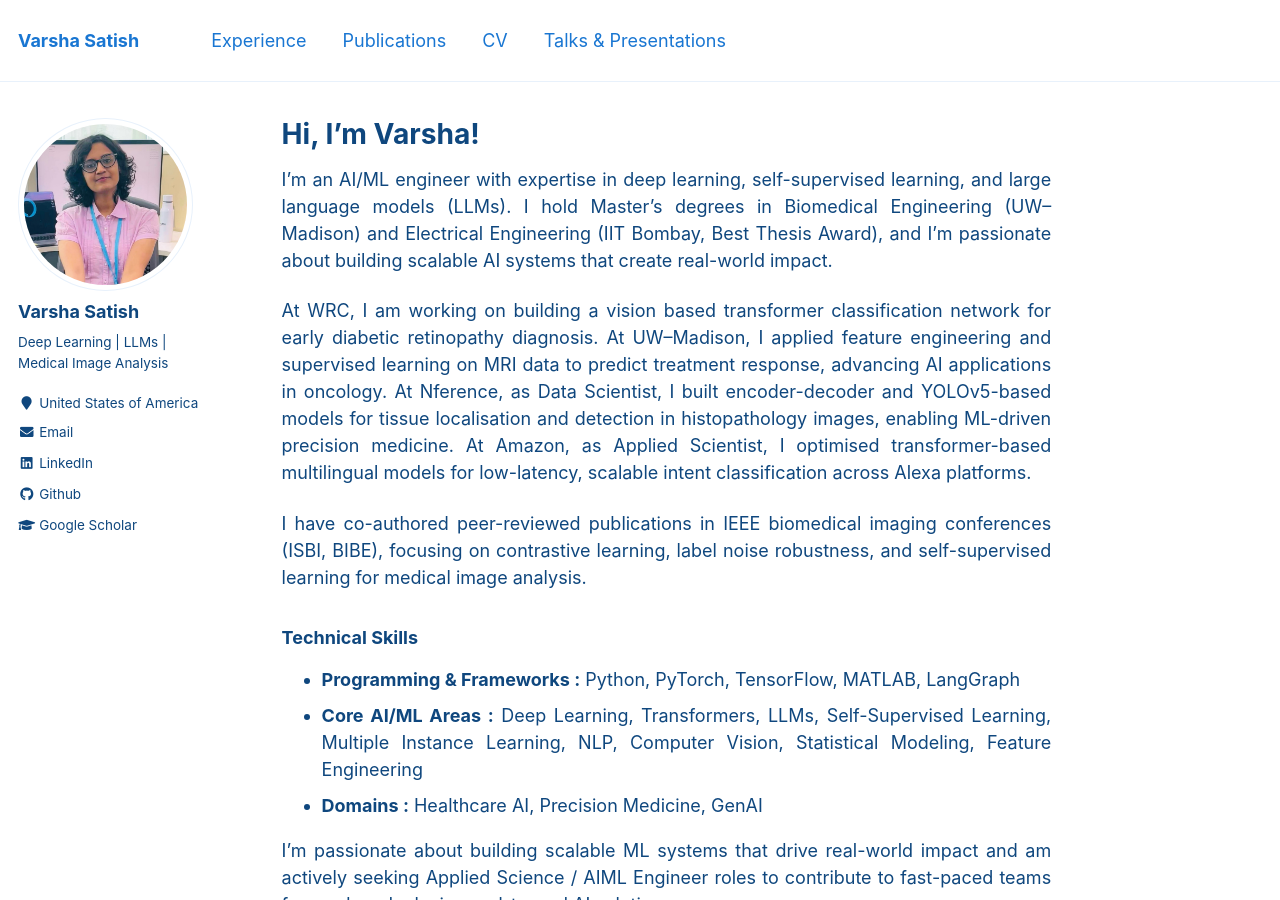
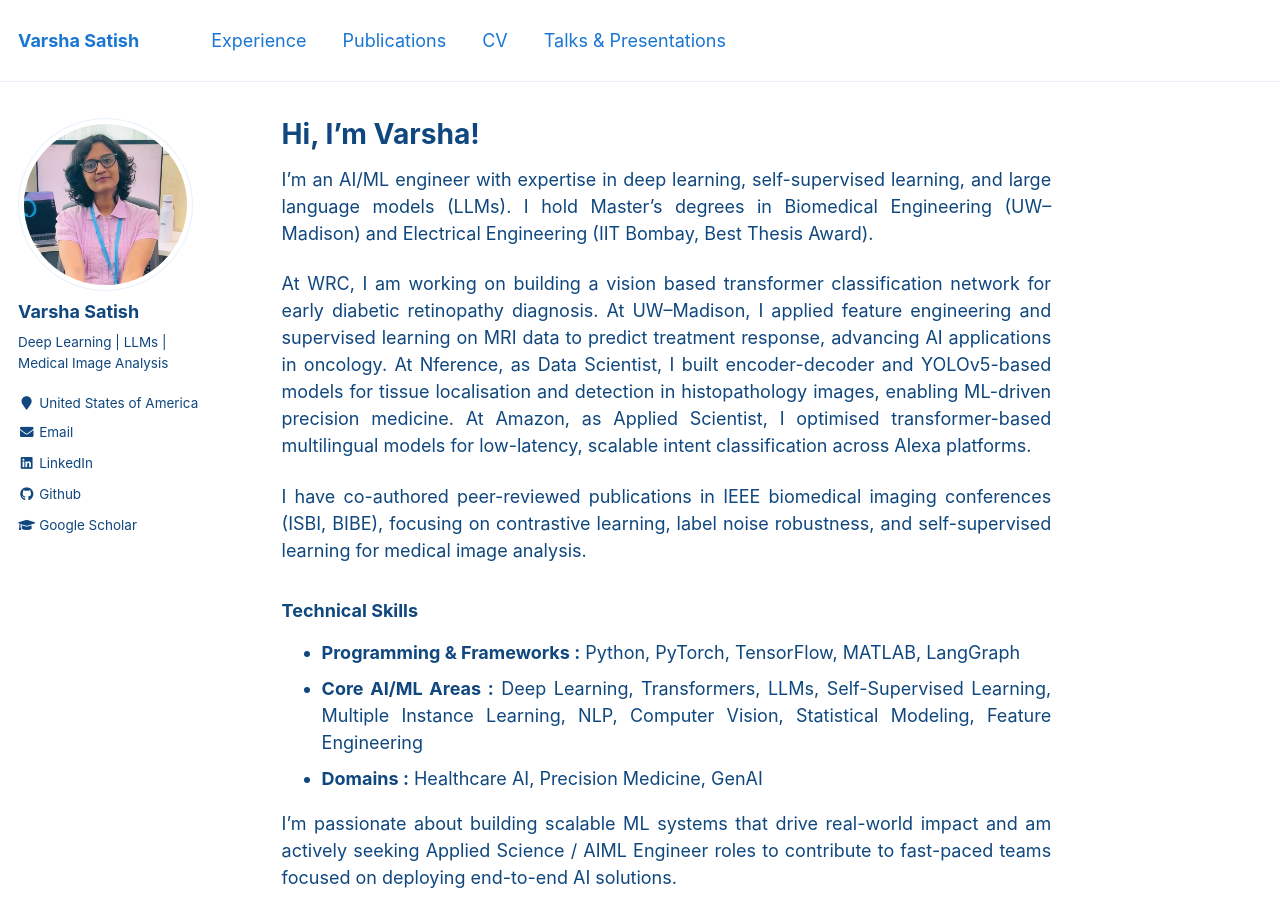
Before and after one commit to VarshaSatish/VarshaSatish.github.io, a Jekyll site: the page built from _pages/about.md, in a window 1280 px wide and 900 px high. Built offline with Jekyll 4.4.1, drawn with Linux system fonts in a browser that asks for light colours.

Commit message:
Update about.md

```diff
--- a/_pages/about.md
+++ b/_pages/about.md
@@ -7,7 +7,7 @@ redirect_from:
   - /about.html
 ---
 <h1>Hi, I’m Varsha!</h1>
-<div style='text-align: justify;'> I’m an AI/ML engineer with expertise in deep learning, self-supervised learning, and large language models (LLMs). I hold Master’s degrees in Biomedical Engineering (UW–Madison) and Electrical Engineering (IIT Bombay, Best Thesis Award), and I’m passionate about building scalable AI systems that create real-world impact.
+<div style='text-align: justify;'> I’m an AI/ML engineer with expertise in deep learning, self-supervised learning, and large language models (LLMs). I hold Master’s degrees in Biomedical Engineering (UW–Madison) and Electrical Engineering (IIT Bombay, Best Thesis Award).
 <p>  </p>
 
 <div style='text-align: justify;'>
```
